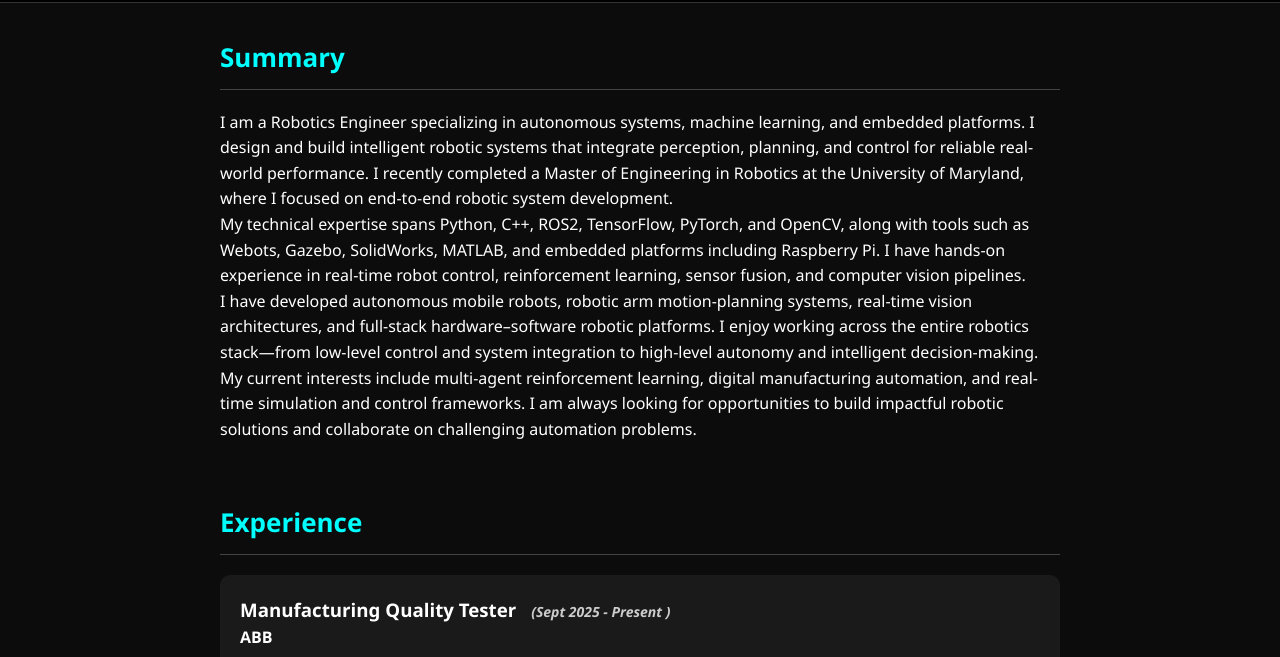
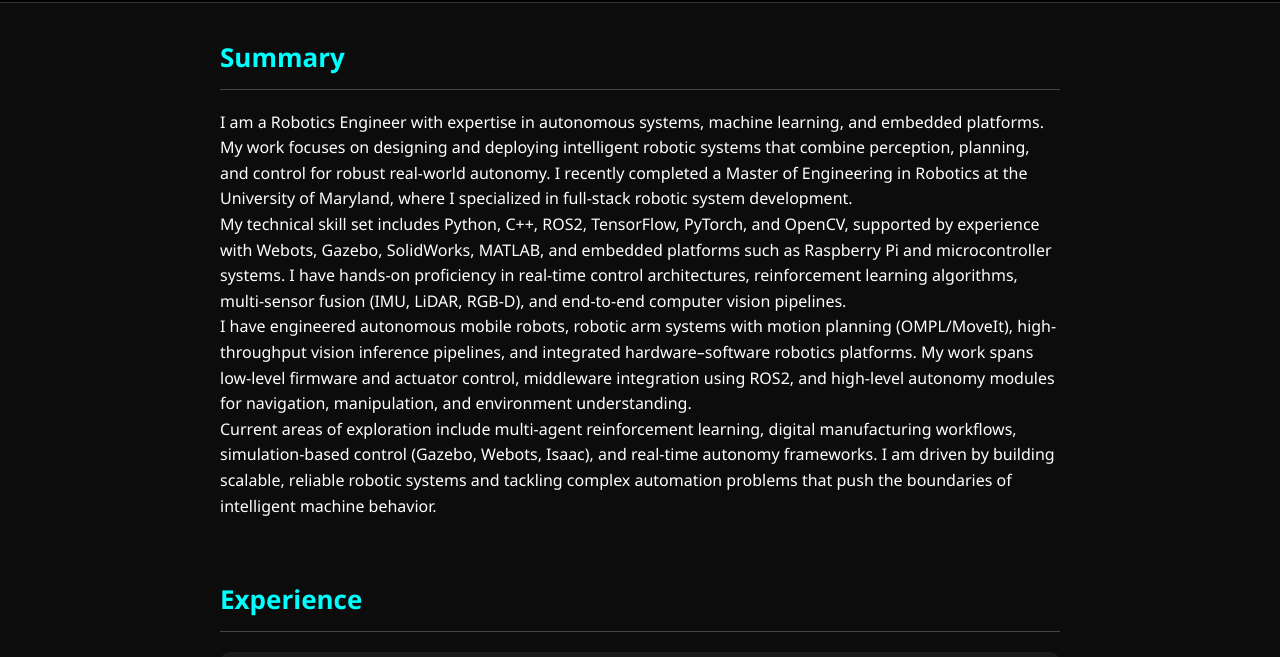
Before and after one commit to 9Gaurav9/9Gaurav9.github.io, a plain HTML site: page index.html in a window 1280 px wide. Shown: the part 83-740 px from the top of the page. Drawn offline with nearby package versions, Linux system fonts and the light colour scheme.

Commit message:
Revise summary section for improved clarity
Updated the summary section to enhance clarity and detail regarding expertise and interests in robotics.

```diff
--- a/index.html
+++ b/index.html
@@ -31,17 +31,21 @@
     <section id="summary" class="section" data-aos="fade-up">
       <h2>Summary</h2>
       <p>
-        I am a Robotics Engineer specializing in autonomous systems, machine learning, and embedded platforms. I design and build intelligent robotic systems that integrate perception, planning, and control for reliable real-world performance. I recently completed a Master of Engineering in Robotics at the University of Maryland, where I focused on end-to-end robotic system development.
+        I am a Robotics Engineer with expertise in autonomous systems, machine learning, and embedded platforms. My work focuses on designing and deploying intelligent robotic systems that combine perception, planning, and control for robust real-world autonomy. I recently completed a Master of Engineering in Robotics at the University of Maryland, where I specialized in full-stack robotic system development.
       </p>
+
       <p>
-        My technical expertise spans Python, C++, ROS2, TensorFlow, PyTorch, and OpenCV, along with tools such as Webots, Gazebo, SolidWorks, MATLAB, and embedded platforms including Raspberry Pi. I have hands-on experience in real-time robot control, reinforcement learning, sensor fusion, and computer vision pipelines.
+        My technical skill set includes Python, C++, ROS2, TensorFlow, PyTorch, and OpenCV, supported by experience with Webots, Gazebo, SolidWorks, MATLAB, and embedded platforms such as Raspberry Pi and microcontroller systems. I have hands-on proficiency in real-time control architectures, reinforcement learning algorithms, multi-sensor fusion (IMU, LiDAR, RGB-D), and end-to-end computer vision pipelines.
       </p>
+
       <p>
-        I have developed autonomous mobile robots, robotic arm motion-planning systems, real-time vision architectures, and full-stack hardware–software robotic platforms. I enjoy working across the entire robotics stack—from low-level control and system integration to high-level autonomy and intelligent decision-making.
+        I have engineered autonomous mobile robots, robotic arm systems with motion planning (OMPL/MoveIt), high-throughput vision inference pipelines, and integrated hardware–software robotics platforms. My work spans low-level firmware and actuator control, middleware integration using ROS2, and high-level autonomy modules for navigation, manipulation, and environment understanding.
       </p>
+
       <p>
-        My current interests include multi-agent reinforcement learning, digital manufacturing automation, and real-time simulation and control frameworks. I am always looking for opportunities to build impactful robotic solutions and collaborate on challenging automation problems.
+        Current areas of exploration include multi-agent reinforcement learning, digital manufacturing workflows, simulation-based control (Gazebo, Webots, Isaac), and real-time autonomy frameworks. I am driven by building scalable, reliable robotic systems and tackling complex automation problems that push the boundaries of intelligent machine behavior.
       </p>
+
 
     </section>
 
```
